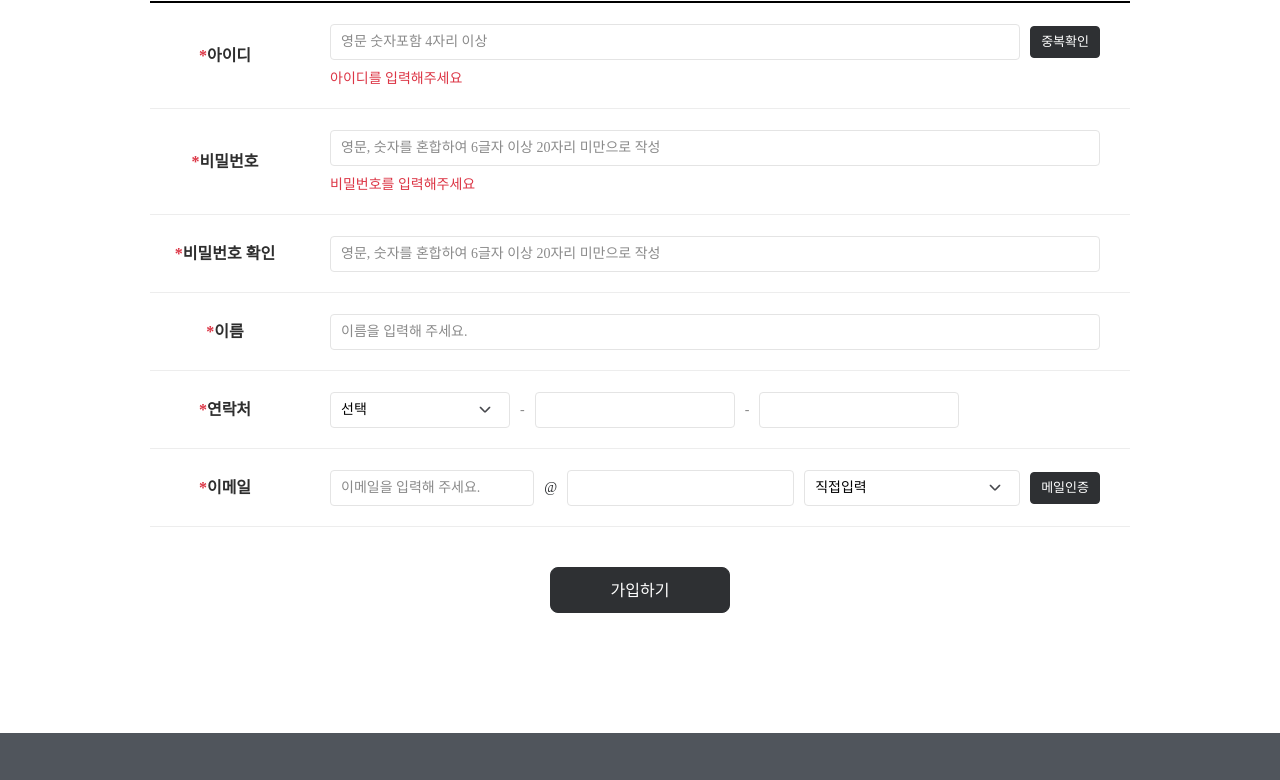
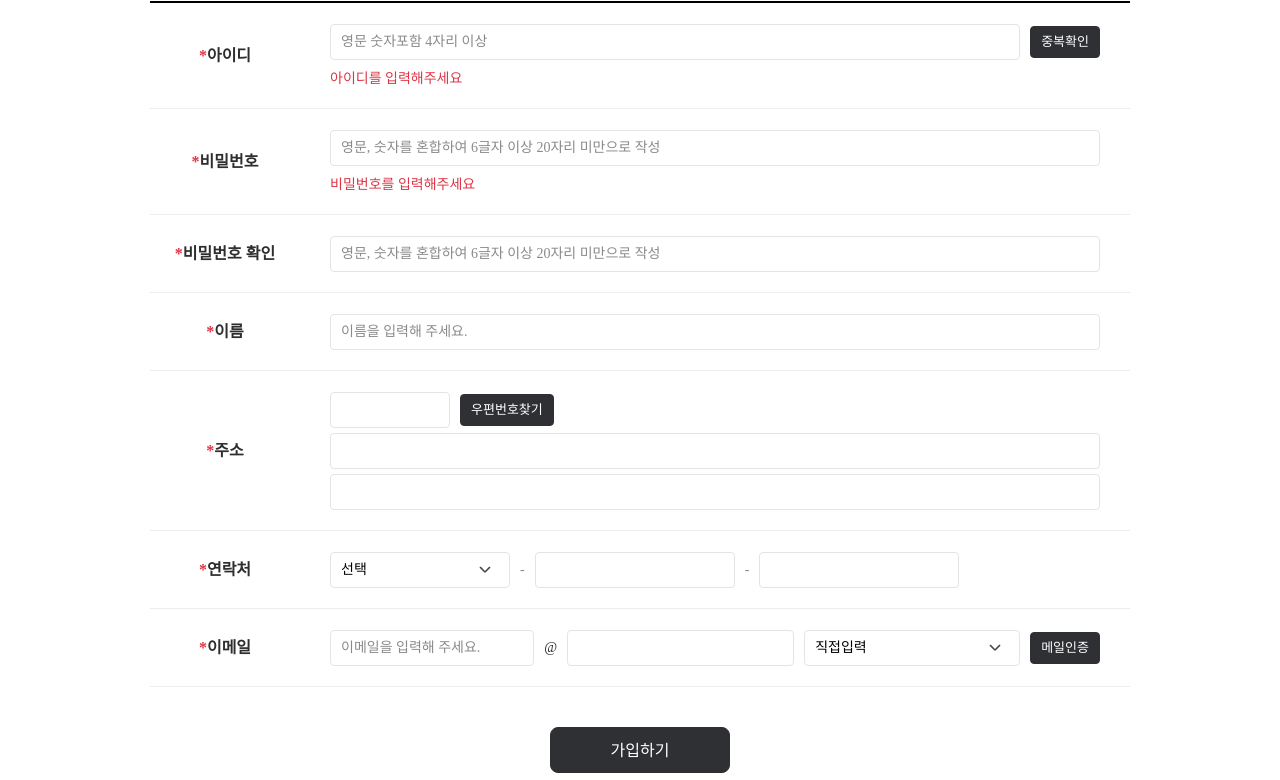
Before and after one commit to Frontlab-kr/onesnc-user, a plain HTML site: page pages/CMM_2_회원가입_정보동의2.html in a window 1280 px wide. Shown: the part 447-1227 px from the top of the page. Drawn offline with nearby package versions, Linux system fonts and the light colour scheme; a web font is replaced by a local one.

Commit message:
Update CMM_2_회원가입_정보동의2.html

```diff
--- a/pages/CMM_2_회원가입_정보동의2.html
+++ b/pages/CMM_2_회원가입_정보동의2.html
@@ -86,6 +86,28 @@
                 </div>
               </div>
               <div class="one-form-item">
+                <strong><span class="text-danger">*</span>주소</strong>
+                <div class="one-form-item__contents">
+                  <div class="d-flex align-items-center gap-2">
+                    <input
+                      type="text"
+                      class="form-control"
+                      placeholder=""
+                      style="width: 120px"
+                    />
+                    <button type="button" class="btn btn-dark btn-sm">
+                      우편번호찾기
+                    </button>
+                  </div>
+                  <div class="d-flex align-items-center gap-2 mt-1">
+                    <input type="text" class="form-control" placeholder="" />
+                  </div>
+                  <div class="d-flex align-items-center gap-2 mt-1">
+                    <input type="text" class="form-control" placeholder="" />
+                  </div>
+                </div>
+              </div>
+              <div class="one-form-item">
                 <strong><span class="text-danger">*</span>연락처</strong>
                 <div class="one-form-item__contents">
                   <div class="one-form-item__phone">
```
